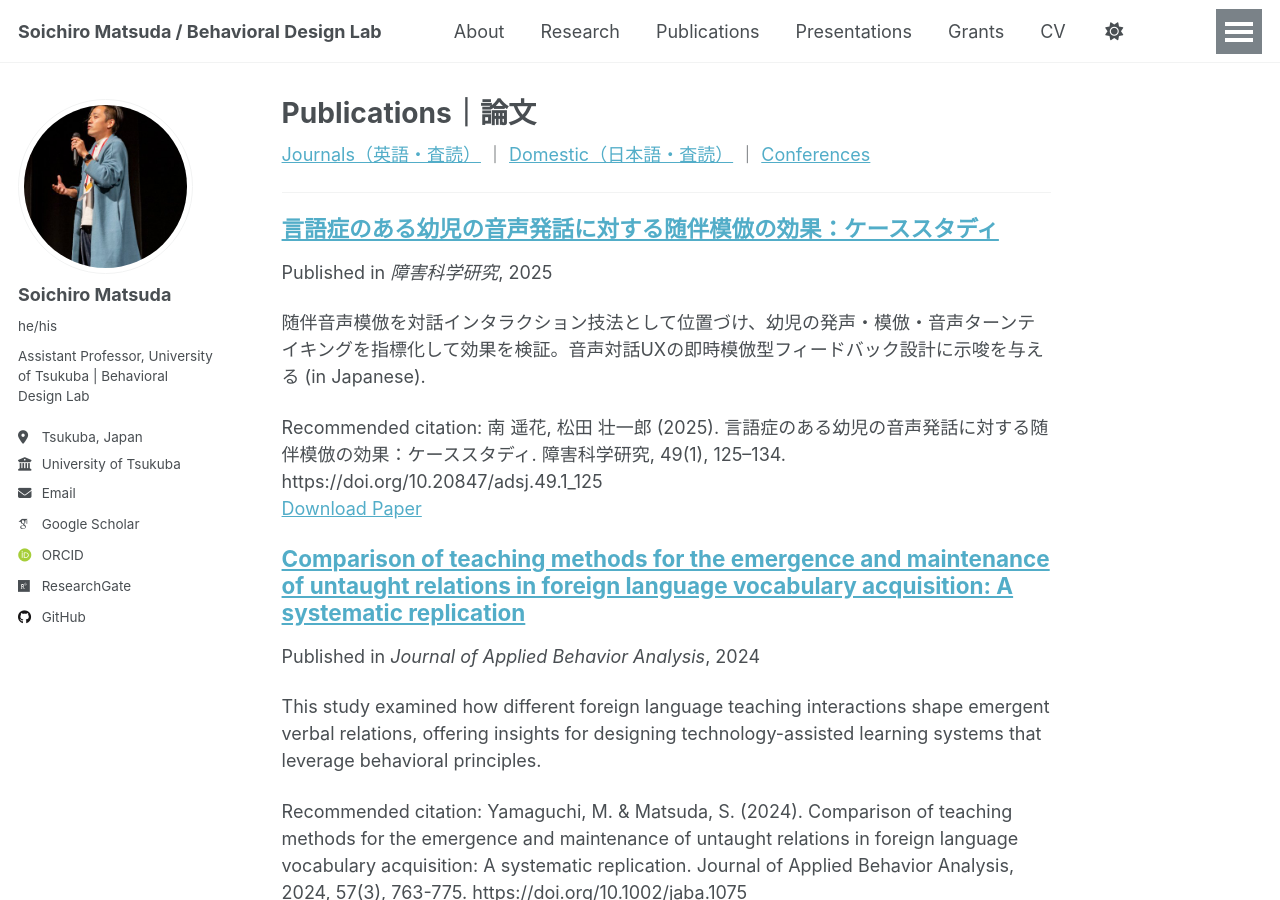
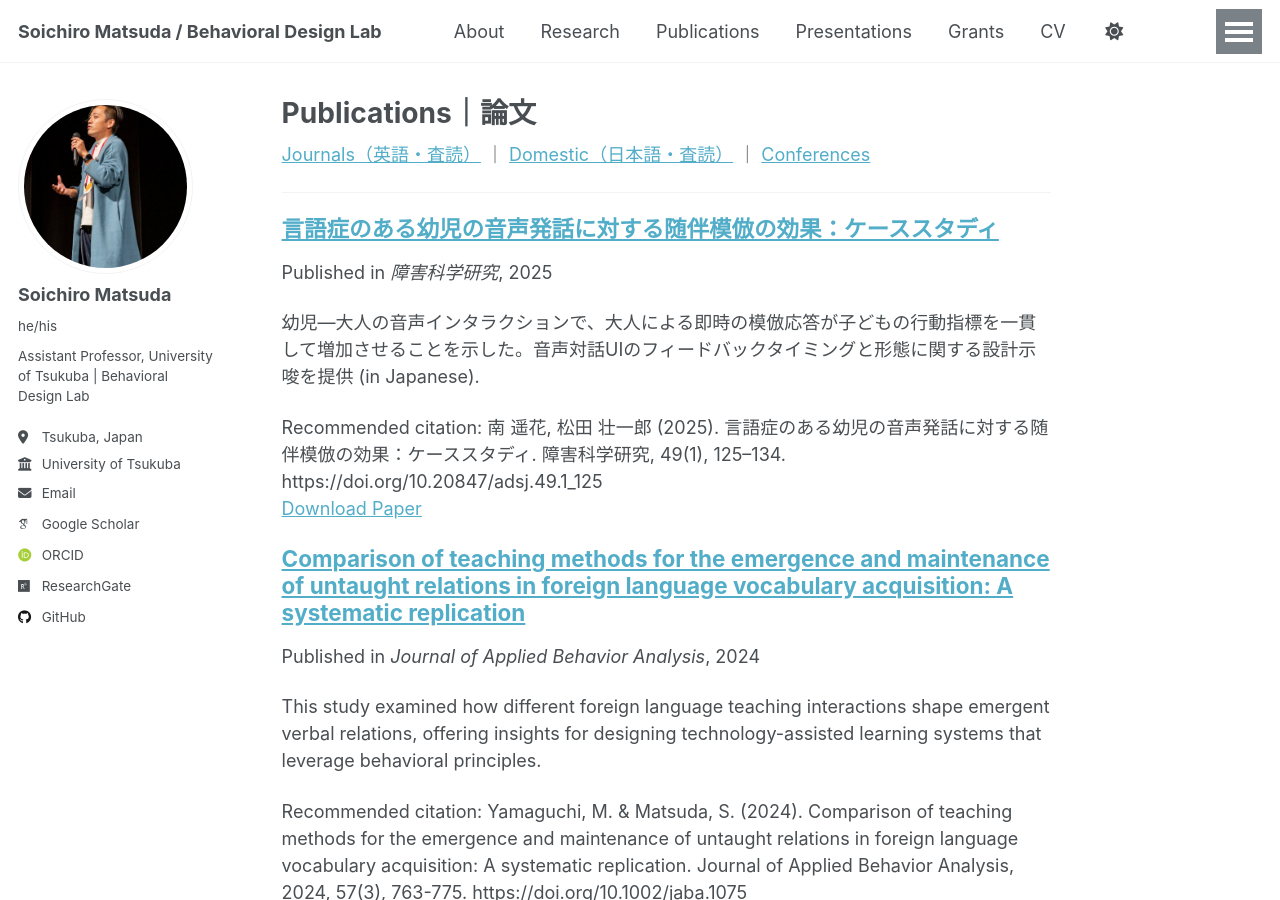
Before and after one commit to BehavioralDesignerMatsuda/BehavioralDesignerMatsuda.github.io, a Jekyll site: the page built from _pages/publications.md, in a window 1280 px wide and 900 px high. Built offline with Jekyll 4.4.1, drawn with Linux system fonts in a browser that asks for light colours; some web fonts are replaced; a script that is not in the unit is left out.

Commit message:
Update 2025-SyogaiKagaku.md

```diff
--- a/_publications/2025-SyogaiKagaku.md
+++ b/_publications/2025-SyogaiKagaku.md
@@ -6,5 +6,5 @@ venue: "障害科学研究"
 category: domestic
 paperurl: "https://doi.org/10.20847/adsj.49.1_125"
 citation: "南 遥花, 松田 壮一郎 (2025). 言語症のある幼児の音声発話に対する随伴模倣の効果：ケーススタディ. 障害科学研究, 49(1), 125–134. https://doi.org/10.20847/adsj.49.1_125"
-excerpt: "随伴音声模倣を対話インタラクション技法として位置づけ、幼児の発声・模倣・音声ターンテイキングを指標化して効果を検証。音声対話UXの即時模倣型フィードバック設計に示唆を与える (in Japanese)."
+excerpt: "幼児—大人の音声インタラクションで、大人による即時の模倣応答が子どもの行動指標を一貫して増加させることを示した。音声対話UIのフィードバックタイミングと形態に関する設計示唆を提供 (in Japanese)."
 ---
```
